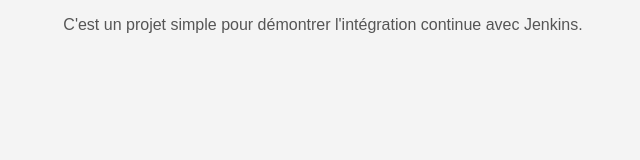
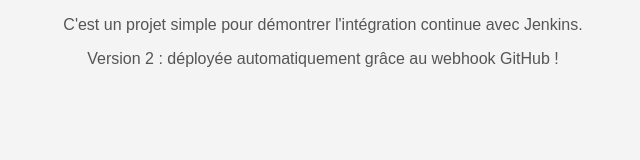
Before and after one commit to alimiaya26-sudo/projetJenkins, a plain HTML site: page index.html in a window 1280 px wide. Shown: the whole page, without its empty margins (317-957 px from the left). Drawn offline with Linux system fonts and the light colour scheme.

Commit message:
test: webhook

```diff
--- a/index.html
+++ b/index.html
@@ -8,5 +8,6 @@
 </head>
 <body>
 <p>C'est un projet simple pour démontrer l'intégration continue avec Jenkins.</p>
+<p>Version 2 : déployée automatiquement grâce au webhook GitHub !</p>
 </body>
 </html>
```
